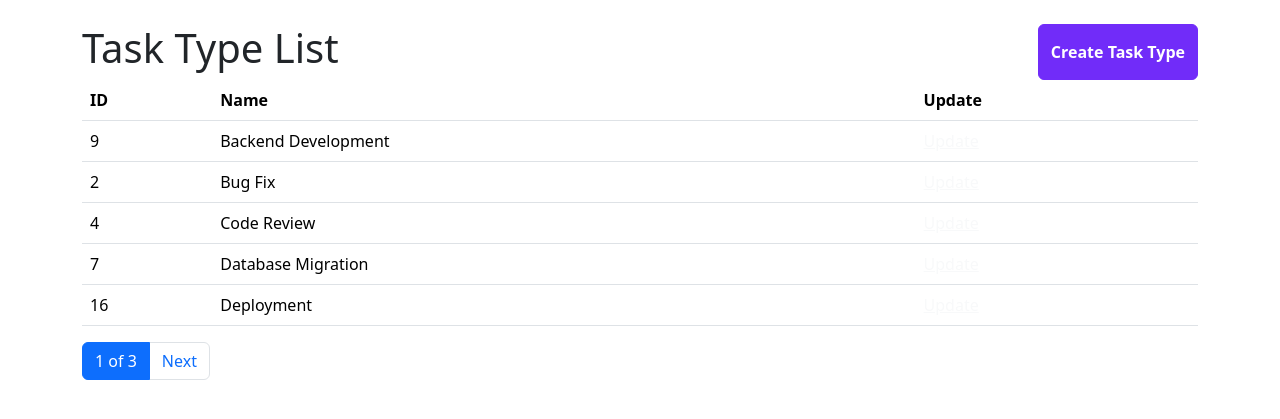
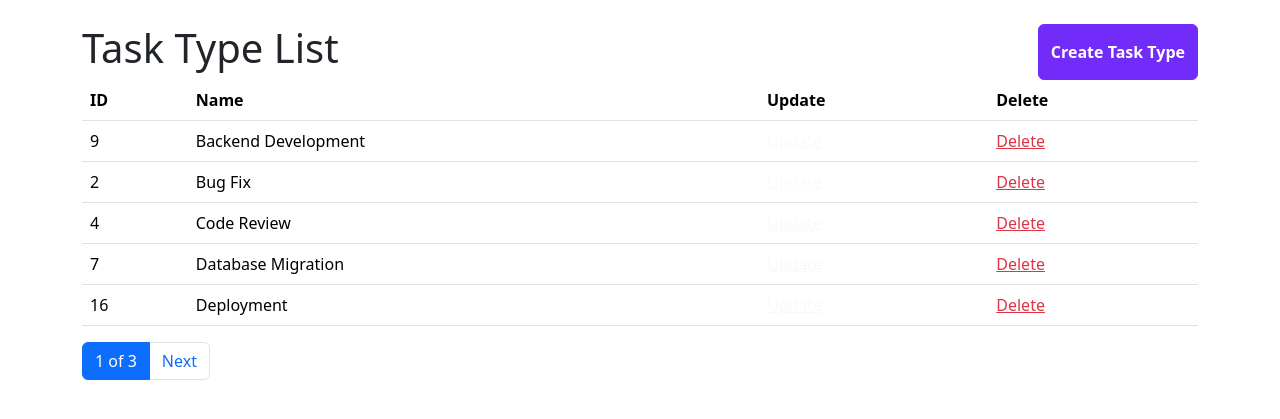
Before and after one commit to pavliukkk/task-manager, a Django app: page /task-types/ in a window 1280 px wide. Shown: the part 73-492 px from the top of the page. Run offline with Django 5.2, Linux system fonts and the light colour scheme; a user stored in the database is signed in; data comes from the database, SQL or seed files in the repository; some libraries are stand-ins or nearby versions.

Commit message:
implemented delete TaskType feature, created url & view, added button 'Delete' for each item in task_type_list and created tasktype_confirm_delete.html

```diff
--- a/task_manager/urls.py
+++ b/task_manager/urls.py
@@ -13,7 +13,8 @@ from .views import (
     PositionUpdateView,
     WorkerUpdateView,
     TaskUpdateView,
-    TaskTypeUpdateView
+    TaskTypeUpdateView,
+    TaskTypeDeleteView
 )
 
 app_name = 'task_manager'
@@ -32,4 +33,5 @@ urlpatterns = [
     path("task-types/", TaskTypeListView.as_view(), name="task-type-list"),
     path("task-types/create/", TaskTypeCreateView.as_view(), name="task-type-create"),
     path("task-types/<int:pk>/update/", TaskTypeUpdateView.as_view(), name="task-type-update"),
+    path("task-types/<int:pk>/delete/", TaskTypeDeleteView.as_view(), name="task-type-delete"),
 ]
--- a/task_manager/views.py
+++ b/task_manager/views.py
@@ -97,6 +97,11 @@ class TaskTypeUpdateView(LoginRequiredMixin, generic.UpdateView):
     success_url = reverse_lazy("task_manager:task-type-list")
 
 
+class TaskTypeDeleteView(LoginRequiredMixin, generic.DeleteView):
+    model = TaskType
+    success_url = reverse_lazy("task_manager:task-type-list")
+
+
 class WorkerCreateView(LoginRequiredMixin, generic.CreateView):
     model = Worker
     form_class = WorkerCreateForm
--- a/templates/task_manager/task_type_list.html
+++ b/templates/task_manager/task_type_list.html
@@ -14,6 +14,7 @@
           <th>ID</th>
           <th>Name</th>
           <th>Update</th>
+          <th>Delete</th>
         </tr>
         {% for task_type in tasktype_list %}
           <tr>
@@ -22,6 +23,11 @@
             <td>
               <a class="link-light" href="{% url 'task_manager:task-type-update' pk=task_type.id %}">
                 Update
+              </a>
+            </td>
+            <td>
+              <a class="link-danger" href="{% url 'task_manager:task-type-delete' pk=task_type.id %}">
+                Delete
               </a>
             </td>
           </tr>
```
Also changed, not shown: templates/task_manager/tasktype_confirm_delete.html (added, +8 -0 lines).
